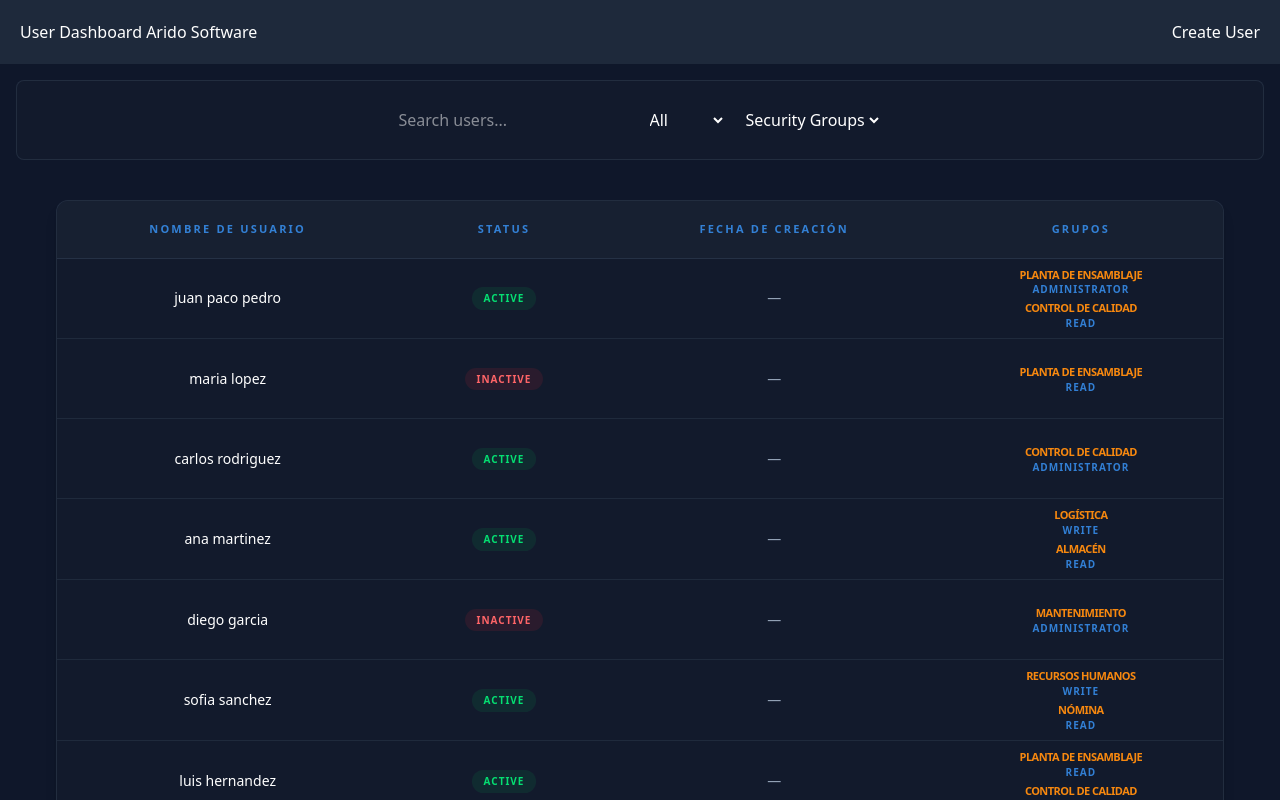
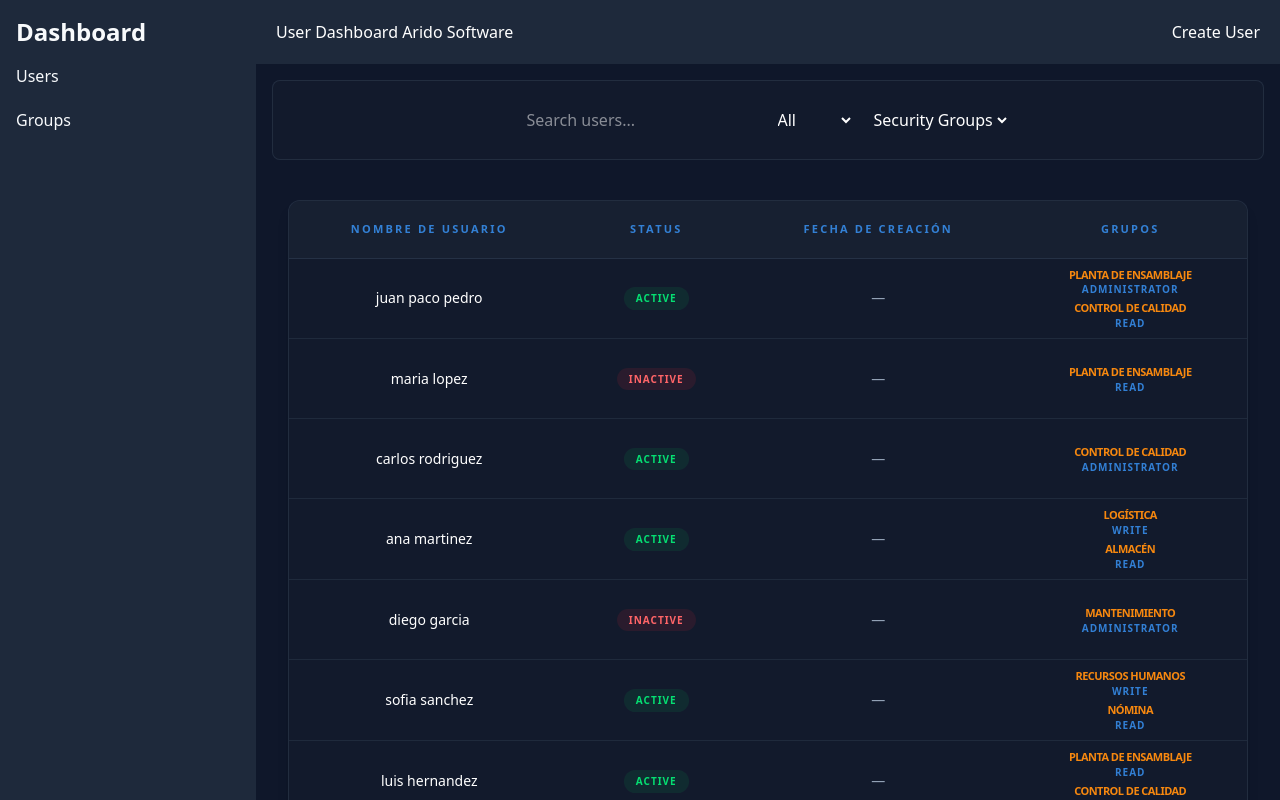
Before and after one commit to tadeowoto/Arido-Software-Challenge-Dashboard, a Next.js app: page / in a window 1280 px wide. Shown: the top 800 px of the page. Built offline with nearby package versions, Linux system fonts and the light colour scheme.

Commit message:
feat:(home-page): aside to root layout added

```diff
--- a/app/layout.tsx
+++ b/app/layout.tsx
@@ -1,6 +1,7 @@
 import { Inter } from "next/font/google";
 import Footer from "@/components/layout/Footer";
 import "./globals.css";
+import Sidebar from "@/components/layout/Sidebar";
 
 const inter = Inter({ subsets: ["latin"], variable: "--font-inter" });
 
@@ -11,9 +12,16 @@ export default function RootLayout({
 }>) {
   return (
     <html lang="es" className={`${inter.variable} h-full antialiased`}>
-      <body className="min-h-full flex flex-col text-text-primary">
-        {children}
-        <Footer />
+      <body className="min-h-full flex flex-col md:flex-row bg-bg-dark text-text-primary">
+        <aside className="hidden md:flex md:w-64 md:flex-col md:fixed md:inset-y-0">
+          <Sidebar />
+        </aside>
+        <div className="flex flex-col flex-1 md:pl-64">
+          <main className="flex-1">{children}</main>
+          <footer className="md:hidden sticky bottom-0 z-50">
+            <Footer />
+          </footer>
+        </div>
       </body>
     </html>
   );
--- a/app/page.tsx
+++ b/app/page.tsx
@@ -4,7 +4,7 @@ import userResponse from "@/mocks/userResponse.json";
 import { USER_COLUMNS } from "@/data/data";
 export default function Home() {
   return (
-    <main className="w-full min-h-screen overflow-auto h-fit bg-bg-dark text-white flex flex-col">
+    <section className="w-full min-h-screen overflow-auto h-fit bg-bg-dark text-white flex flex-col">
       <header className=" sticky top-0 z-50 w-full h-16 bg-surface-dark flex items-center justify-between p-5">
         <div>
           <h1>User Dashboard Arido Software</h1>
@@ -19,6 +19,6 @@ export default function Home() {
       <section className="w-full  flex items-center justify-center p-4">
         <Table columns={USER_COLUMNS} data={userResponse} />
       </section>
-    </main>
+    </section>
   );
 }
--- a/components/Table.tsx
+++ b/components/Table.tsx
@@ -12,7 +12,7 @@ function handleRowClick(row: UserResponse) {
 
 export default function Table({ columns, data }: TableProps) {
   return (
-    <div className="w-full px-4 py-2 md:max-w-250 lg:max-w-280 xl:max-w-300 2xl:max-w-400">
+    <div className="w-full px-4 py-2 ">
       <div className="w-full overflow-x-auto rounded-xl border border-border-dark/50 bg-surface-dark/20 shadow-lg">
         <table className="w-full min-w-200 text-center border-collapse">
           <thead>
--- /dev/null
+++ b/components/layout/Sidebar.tsx
@@ -0,0 +1,14 @@
+import Link from "next/link";
+export default function Sidebar() {
+  return (
+    <div className="flex-1 flex flex-col gap-4 p-4 bg-surface-dark text-text-primary">
+      <h1 className="text-2xl font-bold">Dashboard</h1>
+      <nav>
+        <ul className="flex flex-col gap-5">
+          <Link href="/">Users</Link>
+          <Link href="/groups">Groups</Link>
+        </ul>
+      </nav>
+    </div>
+  );
+}
```
